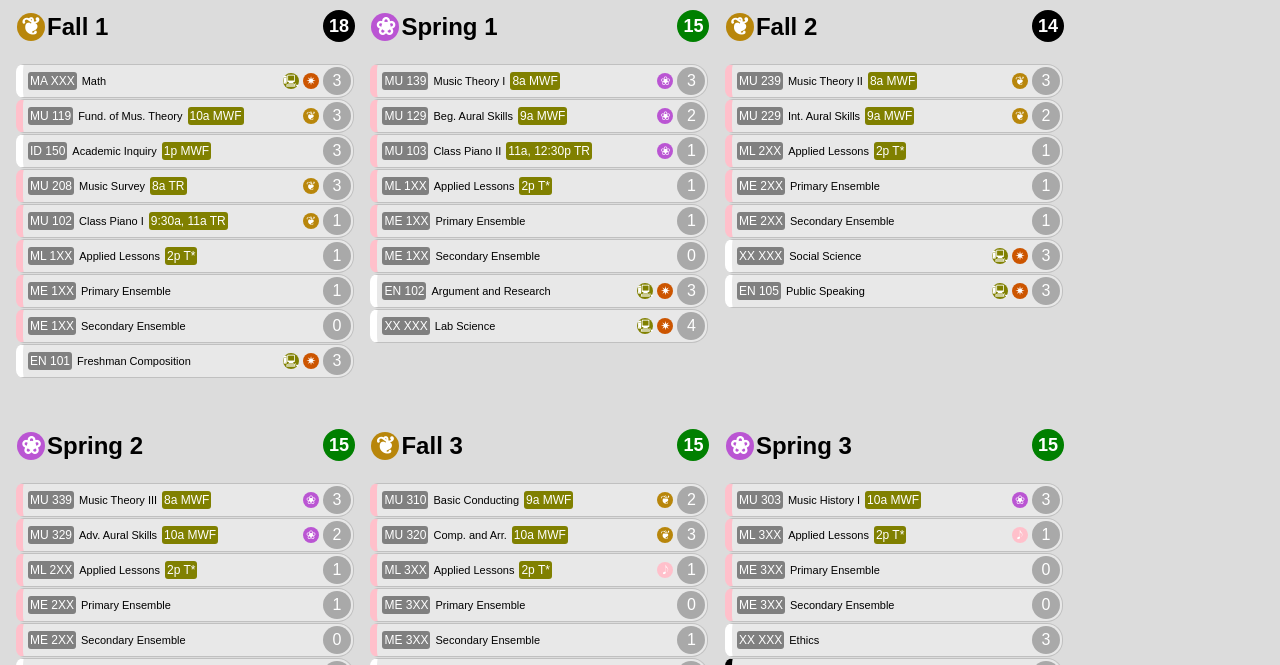
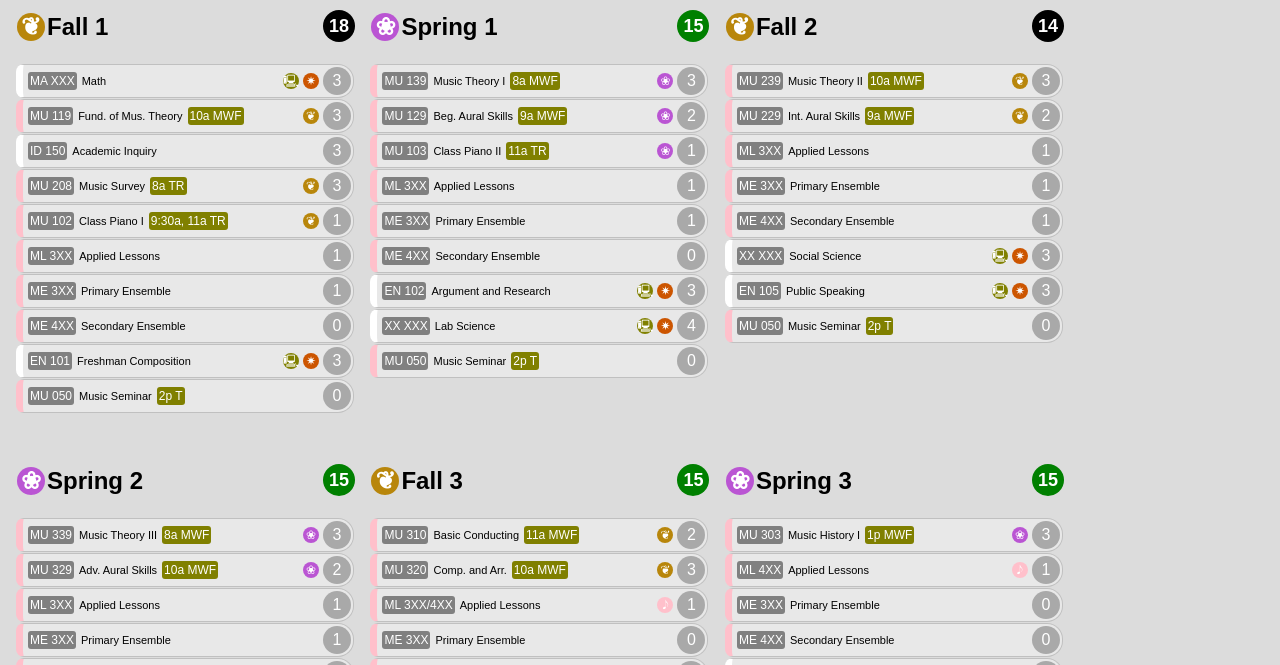
Before and after one commit to taftsa/snapForMusic, a plain HTML site: page index.html in a window 1280 px wide. Shown: the part 135-800 px from the top of the page. Drawn offline with nearby package versions, Linux system fonts and the light colour scheme.

Commit message:
F23 Catalog Update

```diff
--- a/index.html
+++ b/index.html
@@ -76,13 +76,14 @@
 				<div class="fallSem semesterList" id="1">
 					<div class="class notDone genEd slo6 summerClass"><span class="courseCode">MA XXX</span><span class="courseTitle">Math</span><div class="credits">3</div><div class="summer badge">&#10039;</div><div class="online badge">&#128435;</div></div>
 					<div class="fallClass class notDone music"><span class="courseCode">MU 119</span><span class="courseTitle">Fund. of Mus. Theory</span><div class="credits">3</div><div class="fall only">&#10086;</div><div class="courseTime">10a MWF</div></div>
-					<div class="class notDone genEd cmp12 nonHonors"><span class="courseCode" id="cmp2Code">ID 150</span><span class="courseTitle">Academic Inquiry</span><div class="credits">3</div><div class="courseTime">1p MWF</div></div>
+					<div class="class notDone genEd cmp12 nonHonors"><span class="courseCode" id="cmp2Code">ID 150</span><span class="courseTitle">Academic Inquiry</span><div class="credits">3</div></div>
 					<div class="fallClass class notDone music slo3"><span class="courseCode">MU 208</span><span class="courseTitle">Music Survey</span><div class="credits">3</div><div class="fall only">&#10086;</div><div class="courseTime">8a TR</div></div>
 					<div class="fallClass class notDone music"><span class="courseCode">MU 102</span><span class="courseTitle">Class Piano I</span><div class="credits">1</div><div class="fall only">&#10086;</div><div class="courseTime">9:30a, 11a TR</div></div>
-					<div class="class notDone music"><span class="courseCode">ML 1XX</span><span class="courseTitle">Applied Lessons</span><div class="credits">1</div><div class="courseTime">2p T*</div></div>
-					<div class="pensemble class notDone music slo3"><span class="courseCode">ME 1XX</span><span class="courseTitle">Primary Ensemble</span><div class="p ensemble credits">1</div></div>
-					<div class="sensemble class notDone music slo3"><span class="courseCode">ME 1XX</span><span class="courseTitle">Secondary Ensemble</span><div class="s ensemble credits">0</div></div>
+					<div class="class notDone music"><span class="courseCode">ML 3XX</span><span class="courseTitle">Applied Lessons</span><div class="credits">1</div></div>
+					<div class="pensemble class notDone music slo3"><span class="courseCode">ME 3XX</span><span class="courseTitle">Primary Ensemble</span><div class="p ensemble credits">1</div></div>
+					<div class="sensemble class notDone music slo3"><span class="courseCode">ME 4XX</span><span class="courseTitle">Secondary Ensemble</span><div class="s ensemble credits">0</div></div>
 					<div class="class notDone genEd slo1 cmp3 nonHonors summerClass"><span class="courseCode">EN 101</span><span class="courseTitle">Freshman Composition</span><div class="credits">3</div><div class="summer badge">&#10039;</div><div class="online badge">&#128435;</div></div>
+					<div class="class notDone music"><span class="courseCode">MU 050</span><span class="courseTitle">Music Seminar</span><div class="credits">0</div><div class="courseTime">2p T</div></div>
 				</div>
 			</div>
 			<div class="semester">
@@ -90,24 +91,26 @@
 				<div class="springSem semesterList" id="2">
 					<div class="springClass class notDone music"><span class="courseCode">MU 139</span><span class="courseTitle">Music Theory I</span><div class="credits">3</div><div class="spring only">&#10048;</div><div class="courseTime">8a MWF</div></div>
 					<div class="springClass class notDone music"><span class="courseCode">MU 129</span><span class="courseTitle">Beg. Aural Skills</span><div class="credits">2</div><div class="spring only">&#10048;</div><div class="courseTime">9a MWF</div></div>
-					<div class="springClass class notDone music"><span class="courseCode">MU 103</span><span class="courseTitle">Class Piano II</span><div class="credits">1</div><div class="spring only">&#10048;</div><div class="courseTime">11a, 12:30p TR</div></div>
-					<div class="class notDone music"><span class="courseCode">ML 1XX</span><span class="courseTitle">Applied Lessons</span><div class="credits">1</div><div class="courseTime">2p T*</div></div>
-					<div class="pensemble class notDone music slo3"><span class="courseCode">ME 1XX</span><span class="courseTitle">Primary Ensemble</span><div class="p ensemble credits">1</div></div>
-					<div class="sensemble class notDone music slo3"><span class="courseCode">ME 1XX</span><span class="courseTitle">Secondary Ensemble</span><div class="s ensemble credits">0</div></div>
+					<div class="springClass class notDone music"><span class="courseCode">MU 103</span><span class="courseTitle">Class Piano II</span><div class="credits">1</div><div class="spring only">&#10048;</div><div class="courseTime">11a TR</div></div>
+					<div class="class notDone music"><span class="courseCode">ML 3XX</span><span class="courseTitle">Applied Lessons</span><div class="credits">1</div></div>
+					<div class="pensemble class notDone music slo3"><span class="courseCode">ME 3XX</span><span class="courseTitle">Primary Ensemble</span><div class="p ensemble credits">1</div></div>
+					<div class="sensemble class notDone music slo3"><span class="courseCode">ME 4XX</span><span class="courseTitle">Secondary Ensemble</span><div class="s ensemble credits">0</div></div>
 					<div class="class notDone genEd slo1 cmp3 nonHonors summerClass"><span class="courseCode">EN 102</span><span class="courseTitle">Argument and Research</span><div class="credits">3</div><div class="summer badge">&#10039;</div><div class="online badge">&#128435;</div></div>
 					<div class="class notDone genEd slo7 summerClass"><span class="courseCode">XX XXX</span><span class="courseTitle">Lab Science</span><div class="credits">4</div><div class="summer badge">&#10039;</div><div class="online badge">&#128435;</div></div>
+					<div class="class notDone music"><span class="courseCode">MU 050</span><span class="courseTitle">Music Seminar</span><div class="credits">0</div><div class="courseTime">2p T</div></div>
 				</div>
 			</div>
 			<div class="semester">
 				<h2 class="semesterName"><div class="fall bigBadge">&#10086;</div>Fall <span class="year">2</span> <span class= "semesterCredits" id="semester3">#</span></h2>
 				<div class="fallSem semesterList" id="3">
-					<div class="fallClass class notDone music"><span class="courseCode">MU 239</span><span class="courseTitle">Music Theory II</span><div class="credits">3</div><div class="fall only">&#10086;</div><div class="courseTime">8a MWF</div></div>
+					<div class="fallClass class notDone music"><span class="courseCode">MU 239</span><span class="courseTitle">Music Theory II</span><div class="credits">3</div><div class="fall only">&#10086;</div><div class="courseTime">10a MWF</div></div>
 					<div class="fallClass class notDone music"><span class="courseCode">MU 229</span><span class="courseTitle">Int. Aural Skills</span><div class="credits">2</div><div class="fall only">&#10086;</div><div class="courseTime">9a MWF</div></div>
-					<div class="class notDone music"><span class="courseCode">ML 2XX</span><span class="courseTitle">Applied Lessons</span><div class="credits">1</div><div class="courseTime">2p T*</div></div>
-					<div class="pensemble class notDone music slo3"><span class="courseCode">ME 2XX</span><span class="courseTitle">Primary Ensemble</span><div class="p ensemble credits">1</div></div>
-					<div class="sensemble class notDone music slo3"><span class="courseCode">ME 2XX</span><span class="courseTitle">Secondary Ensemble</span><div class="s ensemble credits">1</div></div>
+					<div class="class notDone music"><span class="courseCode">ML 3XX</span><span class="courseTitle">Applied Lessons</span><div class="credits">1</div></div>
+					<div class="pensemble class notDone music slo3"><span class="courseCode">ME 3XX</span><span class="courseTitle">Primary Ensemble</span><div class="p ensemble credits">1</div></div>
+					<div class="sensemble class notDone music slo3"><span class="courseCode">ME 4XX</span><span class="courseTitle">Secondary Ensemble</span><div class="s ensemble credits">1</div></div>
 					<div class="class notDone genEd slo5 summerClass"><span class="courseCode">XX XXX</span><span class="courseTitle">Social Science</span><div class="credits">3</div><div class="summer badge">&#10039;</div><div class="online badge">&#128435;</div></div>
 					<div class="class notDone genEd slo1 nonHonors summerClass"><span class="courseCode">EN 105</span><span class="courseTitle">Public Speaking</span><div class="credits">3</div><div class="summer badge">&#10039;</div><div class="online badge">&#128435;</div></div>
+					<div class="class notDone music"><span class="courseCode">MU 050</span><span class="courseTitle">Music Seminar</span><div class="credits">0</div><div class="courseTime">2p T</div></div>
 				</div>
 				<div class="semesterCount"></div>
 			</div>
@@ -116,63 +119,68 @@
 				<div class="springSem semesterList" id="4">
 					<div class="springClass class notDone music"><span class="courseCode">MU 339</span><span class="courseTitle">Music Theory III</span><div class="credits">3</div><div class="spring only">&#10048;</div><div class="courseTime">8a MWF</div></div>
 					<div class="springClass class notDone music"><span class="courseCode">MU 329</span><span class="courseTitle">Adv. Aural Skills</span><div class="credits">2</div><div class="spring only">&#10048;</div><div class="courseTime">10a MWF</div></div>
-					<div class="class notDone music"><span class="courseCode">ML 2XX</span><span class="courseTitle">Applied Lessons</span><div class="credits">1</div><div class="courseTime">2p T*</div></div>
-					<div class="pensemble class notDone music slo3"><span class="courseCode">ME 2XX</span><span class="courseTitle">Primary Ensemble</span><div class="p ensemble credits">1</div></div>
-					<div class="sensemble class notDone music slo3"><span class="courseCode">ME 2XX</span><span class="courseTitle">Secondary Ensemble</span><div class="s ensemble credits">0</div></div>
+					<div class="class notDone music"><span class="courseCode">ML 3XX</span><span class="courseTitle">Applied Lessons</span><div class="credits">1</div></div>
+					<div class="pensemble class notDone music slo3"><span class="courseCode">ME 3XX</span><span class="courseTitle">Primary Ensemble</span><div class="p ensemble credits">1</div></div>
+					<div class="sensemble class notDone music slo3"><span class="courseCode">ME 4XX</span><span class="courseTitle">Secondary Ensemble</span><div class="s ensemble credits">0</div></div>
 					<div class="class notDone genEd slo2 nonHonors summerClass"><span class="courseCode">EN XXX</span><span class="courseTitle">Literature</span><div class="credits">3</div><div class="summer badge">&#10039;</div><div class="online badge">&#128435;</div></div>
 					<div class="class notDone genEd slo8 summerClass"><span class="courseCode">CS XXX</span><span class="courseTitle">Computer Science</span><div class="credits">3</div><div class="summer badge">&#10039;</div><div class="online badge">&#128435;</div></div>
 					<div class="class notDone genEd slo9 summerClass"><span class="courseCode">XX XXX</span><span class="courseTitle">Wellness</span><div class="credits">2</div><div class="summer badge">&#10039;</div><div class="online badge">&#128435;</div></div>
+					<div class="class notDone music"><span class="courseCode">MU 050</span><span class="courseTitle">Music Seminar</span><div class="credits">0</div><div class="courseTime">2p T</div></div>
 				</div>
 			</div>
 			<div class="semester">
 				<h2 class="semesterName"><div class="fall bigBadge">&#10086;</div>Fall <span class="year">3</span> <span class="semesterCredits" id="semester5">#</span></h2>
 				<div class="fallSem semesterList" id="5">
-					<div class="fallClass class notDone music"><span class="courseCode">MU 310</span><span class="courseTitle">Basic Conducting</span><div class="credits">2</div><div class="fall only">&#10086;</div><div class="courseTime">9a MWF</div></div>
+					<div class="fallClass class notDone music"><span class="courseCode">MU 310</span><span class="courseTitle">Basic Conducting</span><div class="credits">2</div><div class="fall only">&#10086;</div><div class="courseTime">11a MWF</div></div>
 					<div class="fallClass class notDone music"><span class="courseCode">MU 320</span><span class="courseTitle">Comp. and Arr.</span><div class="credits">3</div><div class="fall only">&#10086;</div><div class="courseTime">10a MWF</div></div>
-					<div class="class notDone music"><span class="courseCode">ML 3XX</span><span class="courseTitle">Applied Lessons</span><div class="credits">1</div><div class="jqe badge">&#119136;</div><div class="courseTime">2p T*</div></div>
+					<div class="class notDone music"><span class="courseCode">ML 3XX/4XX</span><span class="courseTitle">Applied Lessons</span><div class="credits">1</div><div class="jqe badge">&#119136;</div></div>
 					<div class="pensemble class notDone music slo3"><span class="courseCode">ME 3XX</span><span class="courseTitle">Primary Ensemble</span><div class="p ensemble credits">0</div></div>
-					<div class="sensemble class notDone music slo3"><span class="courseCode">ME 3XX</span><span class="courseTitle">Secondary Ensemble</span><div class="s ensemble credits">1</div></div>
+					<div class="sensemble class notDone music slo3"><span class="courseCode">ME 4XX</span><span class="courseTitle">Secondary Ensemble</span><div class="s ensemble credits">1</div></div>
 					<div class="class notDone genEd cmp12 cmp3 summerClass" id="id301"><span class="courseCode">ID 301</span><span class="courseTitle">Critical Thinking Sem.</span><div class="credits">3</div><div class="minCredits badge">60</div><div class="summer badge">&#10039;</div><div class="online badge">&#128435;</div></div>
 					<div class="class notDone"><span class="courseCode">XX XXX</span><span class="courseTitle">Electives</span><div class="credits">3</div></div>
 					<div class="class notDone"><span class="courseCode">XX XXX</span><span class="courseTitle">Electives</span><div class="credits">2</div></div>
+					<div class="class notDone music"><span class="courseCode">MU 050</span><span class="courseTitle">Music Seminar</span><div class="credits">0</div><div class="courseTime">2p T</div></div>
 				</div>
 			</div>
 			<div class="semester">
 				<h2 class="semesterName"><div class="spring bigBadge">&#10048;</div>Spring <span class="year">3</span> <span class="semesterCredits" id="semester6">#</span></h2>
 				<div class="springSem semesterList" id="6">
-					<div class="springClass class notDone music cmp3"><span class="courseCode">MU 303</span><span class="courseTitle">Music History I</span><div class="credits">3</div><div class="spring only">&#10048;</div><div class="courseTime">10a MWF</div></div>
-					<div class="class notDone music"><span class="courseCode">ML 3XX</span><span class="courseTitle">Applied Lessons</span><div class="credits">1</div><div class="jqe badge">&#119136;</div><div class="courseTime">2p T*</div></div>
+					<div class="springClass class notDone music cmp3"><span class="courseCode">MU 303</span><span class="courseTitle">Music History I</span><div class="credits">3</div><div class="spring only">&#10048;</div><div class="courseTime">1p MWF</div></div>
+					<div class="class notDone music"><span class="courseCode">ML 4XX</span><span class="courseTitle">Applied Lessons</span><div class="credits">1</div><div class="jqe badge">&#119136;</div></div>
 					<div class="pensemble class notDone music slo3"><span class="courseCode">ME 3XX</span><span class="courseTitle">Primary Ensemble</span><div class="p ensemble credits">0</div></div>
-					<div class="sensemble class notDone music slo3"><span class="courseCode">ME 3XX</span><span class="courseTitle">Secondary Ensemble</span><div class="s ensemble credits">0</div></div>
+					<div class="sensemble class notDone music slo3"><span class="courseCode">ME 4XX</span><span class="courseTitle">Secondary Ensemble</span><div class="s ensemble credits">0</div></div>
 					<div class="class notDone genEd SLO10"><span class="courseCode">XX XXX</span><span class="courseTitle">Ethics</span><div class="credits">3</div></div>
 					<div class="class notDone"><span class="courseCode">XX XXX</span><span class="courseTitle">Electives</span><div class="credits">3</div></div>
 					<div class="class notDone"><span class="courseCode">XX XXX</span><span class="courseTitle">Electives</span><div class="credits">3</div></div>
 					<div class="class notDone"><span class="courseCode">XX XXX</span><span class="courseTitle">Electives</span><div class="credits">2</div></div>
+					<div class="class notDone music"><span class="courseCode">MU 050</span><span class="courseTitle">Music Seminar</span><div class="credits">0</div><div class="courseTime">2p T</div></div>
 				</div>
 			</div>
 			<div class="semester">
 				<h2 class="semesterName"><div class="fall bigBadge">&#10086;</div>Fall <span class="year">4</span> <span class="semesterCredits" id="semester7">#</span></h2>
 				<div class="fallSem semesterList" id="7">
-					<div class="fallClass class notDone music cmp3 canBeHonors"><span class="courseCode">MU 304</span><span class="courseTitle">Music History II</span><div class="credits">3</div><div class="courseTime">12:30p TR</div><div class="fall only">&#10086;</div></div>
-					<div class="class notDone music"><span class="courseCode">ML 4XX</span><span class="courseTitle">Applied Lessons</span><div class="credits">1</div><div class="jqe badge">&#119136;</div><div class="courseTime">2p T*</div></div>
-					<div class="pensemble class notDone music slo3"><span class="courseCode">ME 4XX</span><span class="courseTitle">Primary Ensemble</span><div class="p ensemble credits">0</div></div>
+					<div class="fallClass class notDone music cmp3 canBeHonors"><span class="courseCode">MU 304</span><span class="courseTitle">Music History II</span><div class="credits">3</div><div class="courseTime">1p MWF</div><div class="fall only">&#10086;</div></div>
+					<div class="class notDone music"><span class="courseCode">ML 4XX</span><span class="courseTitle">Applied Lessons</span><div class="credits">1</div><div class="jqe badge">&#119136;</div></div>
+					<div class="pensemble class notDone music slo3"><span class="courseCode">ME 3XX</span><span class="courseTitle">Primary Ensemble</span><div class="p ensemble credits">0</div></div>
 					<div class="sensemble class notDone music slo3"><span class="courseCode">ME 4XX</span><span class="courseTitle">Secondary Ensemble</span><div class="s ensemble credits">0</div></div>
 					<div class="class notDone genEd slo4 summerClass"><span class="courseCode">HI X1X</span><span class="courseTitle">History</span><div class="credits">3</div><div class="summer badge">&#10039;</div><div class="online badge">&#128435;</div></div>
 					<div class="class notDone"><span class="courseCode">XX XXX</span><span class="courseTitle">Electives</span><div class="credits">3</div></div>
 					<div class="class notDone"><span class="courseCode">XX XXX</span><span class="courseTitle">Electives</span><div class="credits">3</div></div>
 					<div class="class notDone"><span class="courseCode">XX XXX</span><span class="courseTitle">Electives</span><div class="credits">2</div></div>
+					<div class="class notDone music"><span class="courseCode">MU 050</span><span class="courseTitle">Music Seminar</span><div class="credits">0</div><div class="courseTime">2p T</div></div>
 				</div>
 			</div>
 			<div class="semester" id="lastNormalSemester">
 				<h2 class="semesterName"><div class="spring bigBadge">&#10048;</div>Spring <span class="year">4</span> <span class="semesterCredits" id="semester8">#</span></h2>
 				<div class="springSem semesterList" id="8">
-					<div class="class notDone music recital"><span class="courseCode">MU 49X</span><span class="courseTitle">Senior Recital</span><div class="credits">1</div><div class="jqe badge">&#119136;</div><div class="courseTime">2p T*</div></div>
-					<div class="pensemble class notDone music slo3"><span class="courseCode">ME 4XX</span><span class="courseTitle">Primary Ensemble</span><div class="p ensemble credits">0</div></div>
+					<div class="class notDone music recital"><span class="courseCode">MU 49X</span><span class="courseTitle">Senior Recital</span><div class="credits">1</div><div class="jqe badge">&#119136;</div></div>
+					<div class="pensemble class notDone music slo3"><span class="courseCode">ME 3XX</span><span class="courseTitle">Primary Ensemble</span><div class="p ensemble credits">0</div></div>
 					<div class="sensemble class notDone music slo3"><span class="courseCode">ME 4XX</span><span class="courseTitle">Secondary Ensemble</span><div class="s ensemble credits">0</div></div>
 					<div class="class notDone"><span class="courseCode">XX XXX</span><span class="courseTitle">Electives</span><div class="credits">3</div></div>
 					<div class="class notDone"><span class="courseCode">XX XXX</span><span class="courseTitle">Electives</span><div class="credits">3</div></div>
 					<div class="class notDone"><span class="courseCode">XX XXX</span><span class="courseTitle">Electives</span><div class="credits">3</div></div>
 					<div class="class notDone"><span class="courseCode">XX XXX</span><span class="courseTitle">Electives</span><div class="credits">3</div></div>
+					<div class="class notDone music"><span class="courseCode">MU 050</span><span class="courseTitle">Music Seminar</span><div class="credits">0</div><div class="courseTime">2p T</div></div>
 				</div>
 			</div>
 		</div>
```
